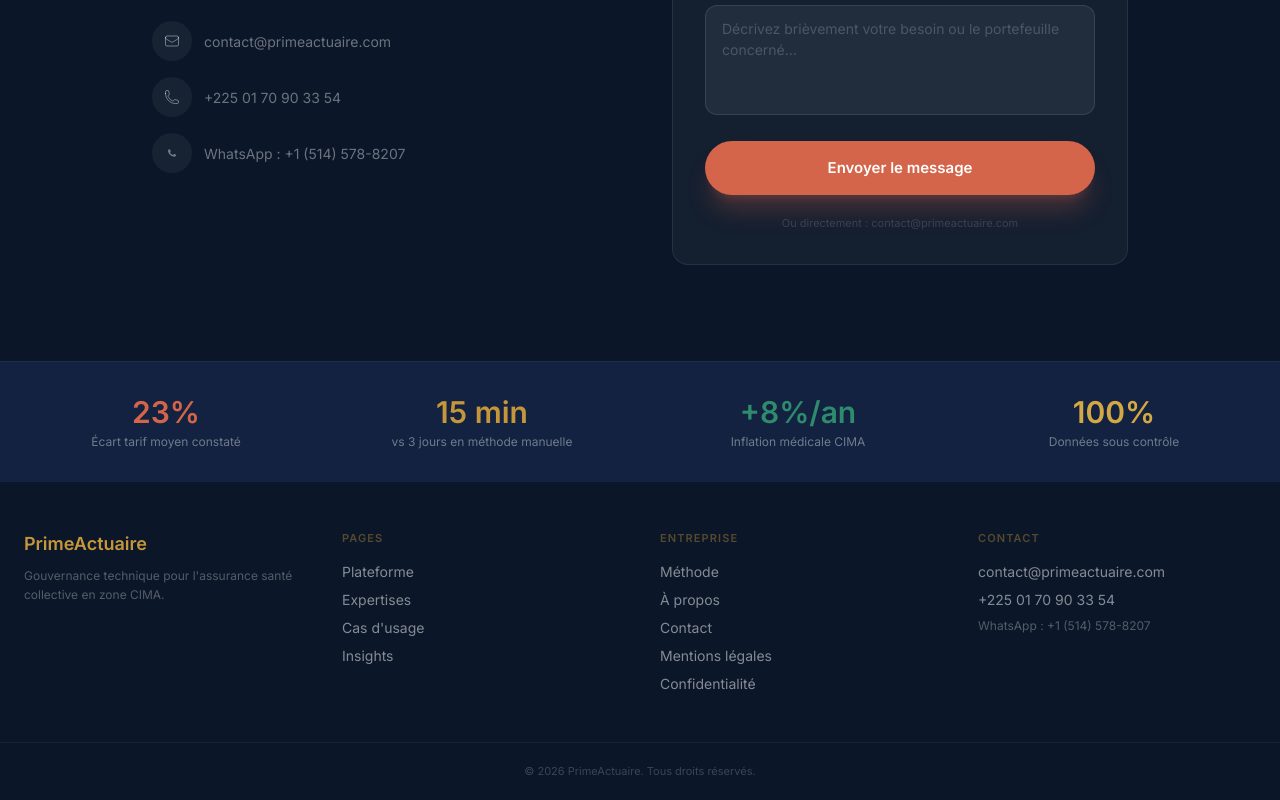
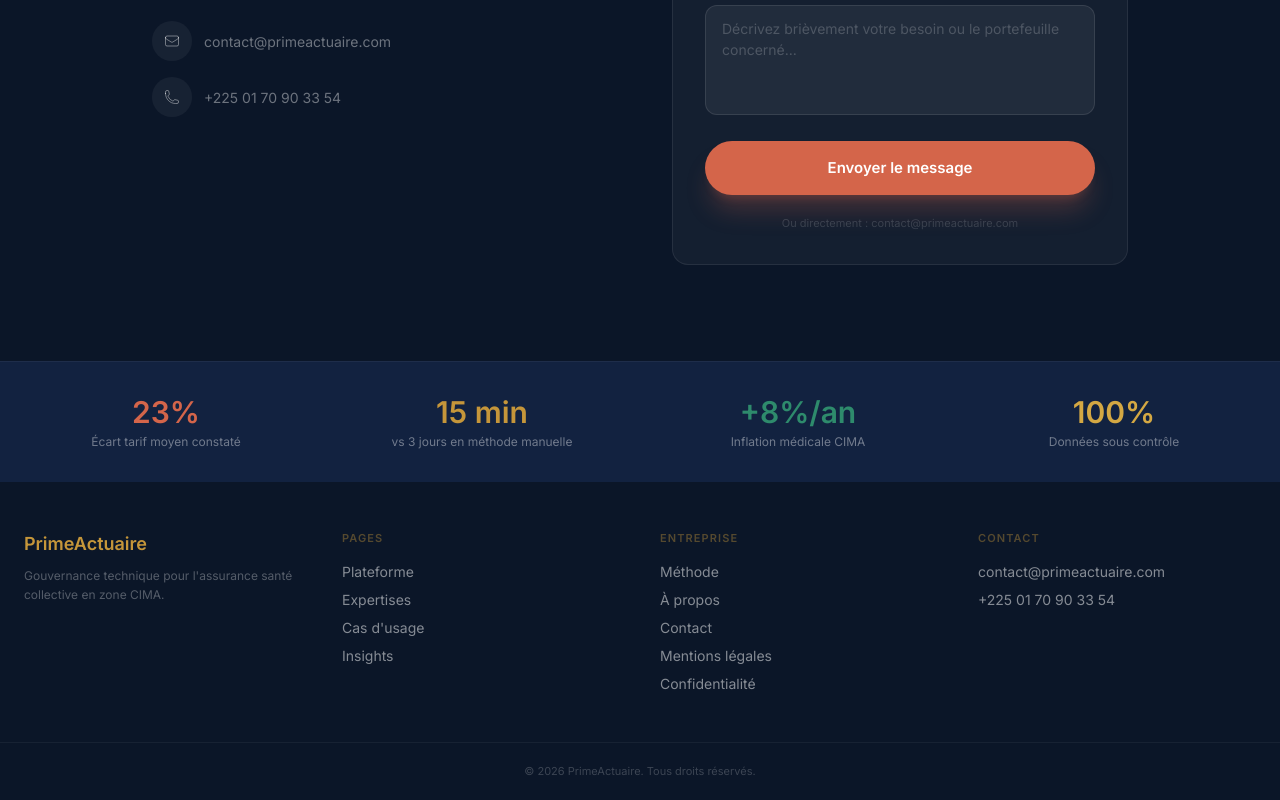
Before and after one commit to sidickgoldman/SiteWeb_PrimeActuaire, a Next.js app: page / in a window 1280 px wide. Shown: the part 7267-8067 px from the top of the page. Built offline with nearby package versions, Linux system fonts and the light colour scheme.

Commit message:
remove: WhatsApp from site (keep phone + email)

```diff
--- a/src/app/api/contact/route.ts
+++ b/src/app/api/contact/route.ts
@@ -109,8 +109,6 @@ export async function POST(req: NextRequest) {
             <p style="margin: 0;">PrimeActuaire — Gouvernance technique · Santé collective · Zone CIMA</p>
             <p style="margin: 8px 0 0;">
               <a href="https://www.primeactuaire.com" style="color: #C5963A; text-decoration: none;">primeactuaire.com</a>
-              &nbsp;·&nbsp;
-              <a href="https://wa.me/15145788207" style="color: #C5963A; text-decoration: none;">WhatsApp</a>
             </p>
           </div>
         </div>
--- a/src/components/CTAFinal.tsx
+++ b/src/components/CTAFinal.tsx
@@ -80,14 +80,7 @@ export default function CTAFinal() {
                 </span>
                 <span className="text-[14px]">+225 01 70 90 33 54</span>
               </a>
-              <a href="https://wa.me/15145788207" target="_blank" rel="noopener noreferrer" className="flex items-center gap-3 text-white/40 hover:text-gold transition-colors group">
-                <span className="w-10 h-10 rounded-full bg-white/5 flex items-center justify-center group-hover:bg-gold/10 transition-colors">
-                  <svg className="w-4 h-4" fill="currentColor" viewBox="0 0 24 24">
-                    <path d="M17.472 14.382c-.297-.149-1.758-.867-2.03-.967-.273-.099-.471-.148-.67.15-.197.297-.767.966-.94 1.164-.173.199-.347.223-.644.075-.297-.15-1.255-.463-2.39-1.475-.883-.788-1.48-1.761-1.653-2.059-.173-.297-.018-.458.13-.606.134-.133.298-.347.446-.52.149-.174.198-.298.298-.497.099-.198.05-.371-.025-.52-.075-.149-.669-1.612-.916-2.207-.242-.579-.487-.5-.669-.51-.173-.008-.371-.01-.57-.01-.198 0-.52.074-.792.372-.272.297-1.04 1.016-1.04 2.479 0 1.462 1.065 2.875 1.213 3.074.149.198 2.096 3.2 5.077 4.487.709.306 1.262.489 1.694.625.712.227 1.36.195 1.871.118.571-.085 1.758-.719 2.006-1.413.248-.694.248-1.289.173-1.413-.074-.124-.272-.198-.57-.347z" />
-                  </svg>
-                </span>
-                <span className="text-[14px]">WhatsApp : +1 (514) 578-8207</span>
-              </a>
+
             </div>
           </div>
 
--- a/src/components/Footer.tsx
+++ b/src/components/Footer.tsx
@@ -66,7 +66,7 @@ export default function Footer() {
               </a>
             </li>
             <li>+225 01 70 90 33 54</li>
-            <li className="text-xs text-white/30">WhatsApp : +1 (514) 578-8207</li>
+
           </ul>
         </div>
       </div>
```
